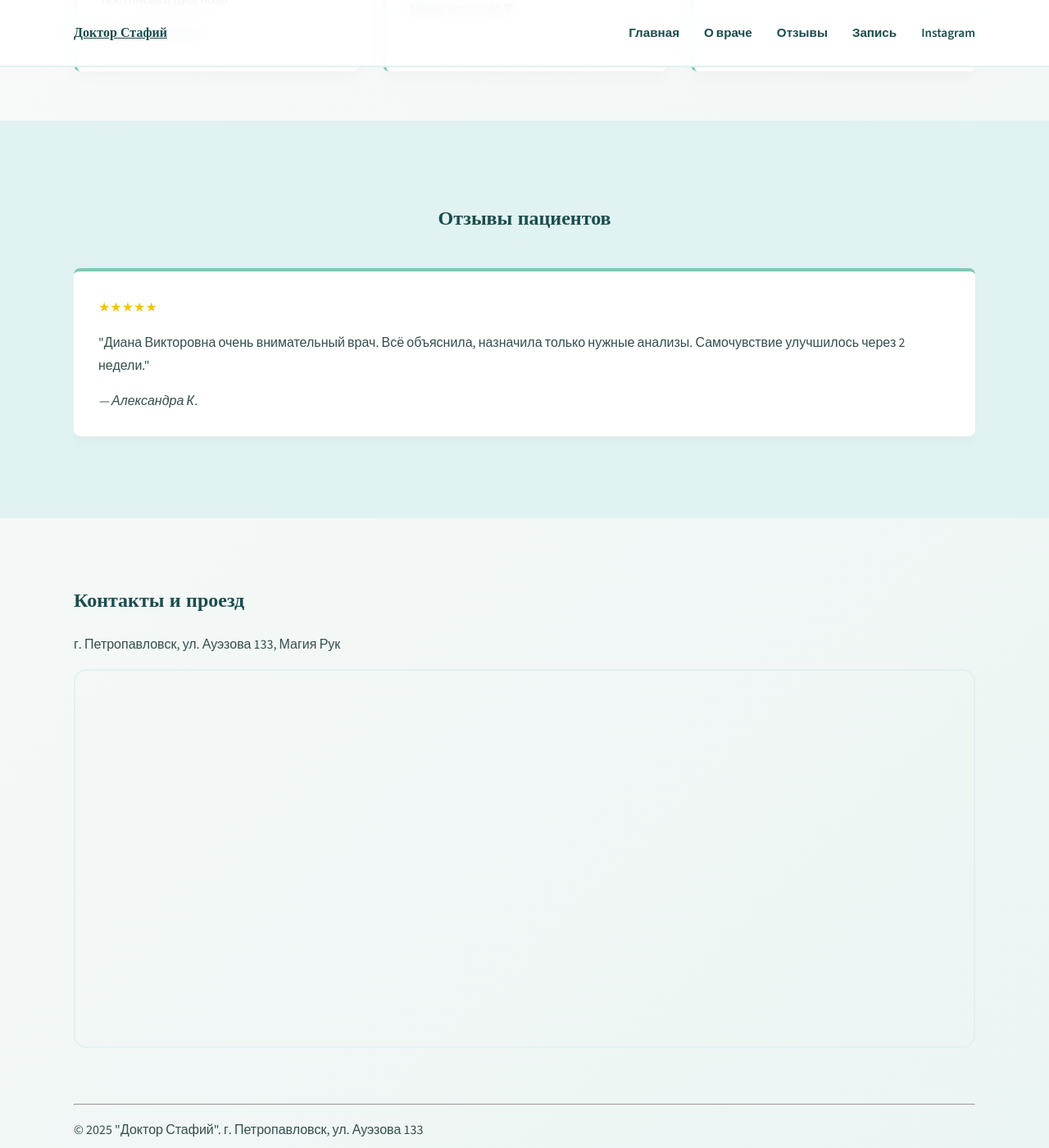
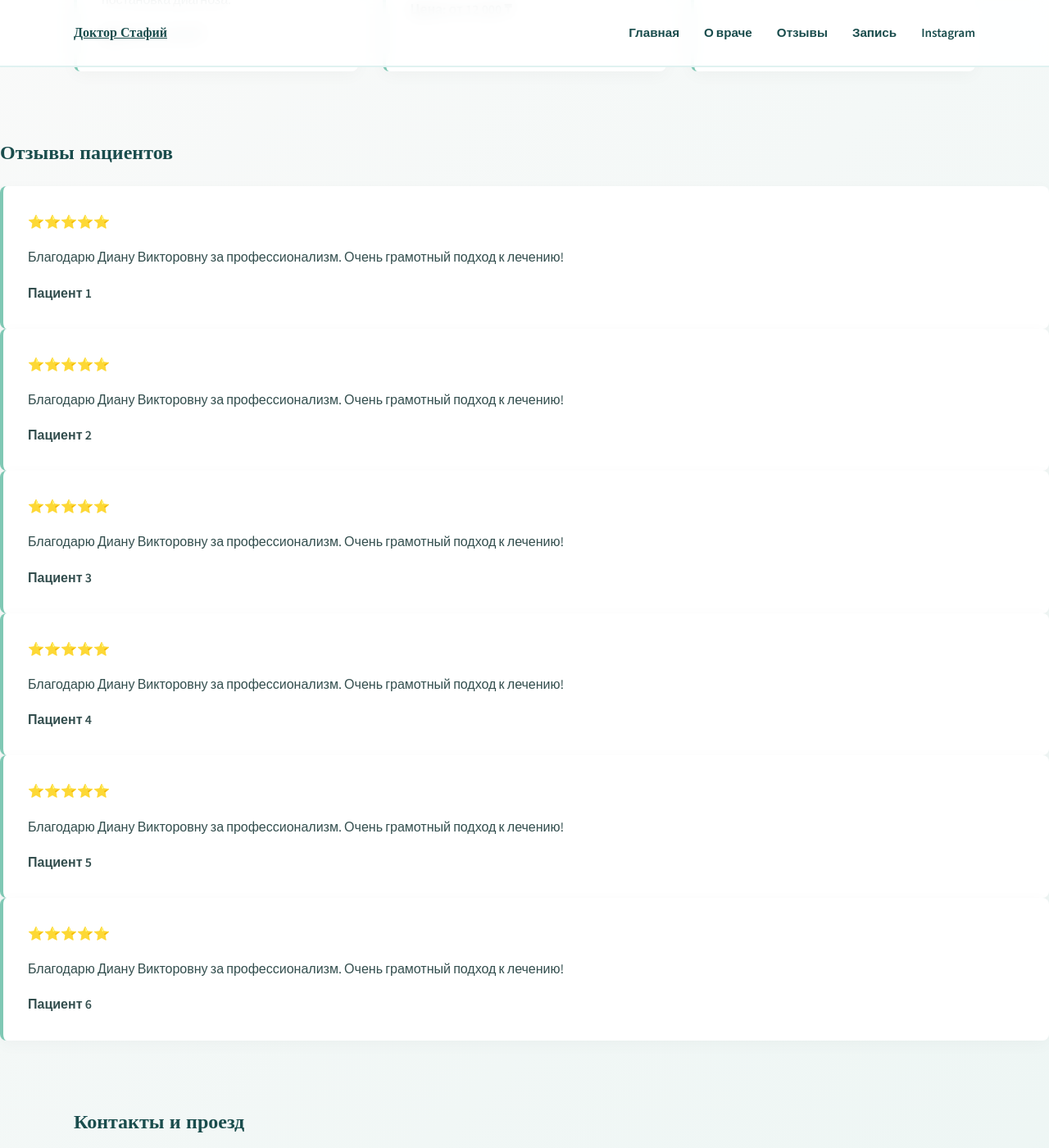
Before and after one commit to gosubv/doctorstafij, a Jekyll site: the page built from index.md, in a window 1280 px wide and 1400 px high, scrolled down 987 px. Shown: the whole window at 82% size. Built offline with Jekyll 4.4.1, drawn with Linux system fonts in a browser that asks for light colours.

Commit message:
Update index.md

```diff
--- a/index.md
+++ b/index.md
@@ -37,18 +37,20 @@ title: Доктор Стафий | Эндокринолог и нутрицио
     </div>
 </section>
 
-<section id="reviews" style="background: var(--accent-light); padding: 80px 0;">
-    <div class="container">
-        <h2 style="text-align: center;">Отзывы пациентов</h2>
-        <div class="reviews-slider" style="display: flex; overflow-x: auto; gap: 20px; padding: 20px 0;">
-            <div class="card" style="min-width: 300px; border-left: none; border-top: 4px solid var(--accent-mint);">
-                <div style="color: #f1c40f; margin-bottom: 10px;">★★★★★</div>
-                <p>"Диана Викторовна очень внимательный врач. Всё объяснила, назначила только нужные анализы. Самочувствие улучшилось через 2 недели."</p>
-                <cite>— Александра К.</cite>
+<section id="reviews">
+        <h2>Отзывы пациентов</h2>
+        <div class="grid">
+            {% for i in (1..6) %}
+            <div class="card" itemprop="review" itemscope itemtype="https://schema.org/Review">
+                <div itemprop="reviewRating" itemscope itemtype="https://schema.org/Rating">
+                    <meta itemprop="ratingValue" content="5">⭐⭐⭐⭐⭐
+                </div>
+                <p itemprop="reviewBody">Благодарю Диану Викторовну за профессионализм. Очень грамотный подход к лечению!</p>
+                <strong itemprop="author">Пациент {{ i }}</strong>
             </div>
-            </div>
-    </div>
-</section>
+            {% endfor %}
+        </div>
+    </section>
 
 <section id="map" style="padding: 60px 0;">
     <div class="container">
```
